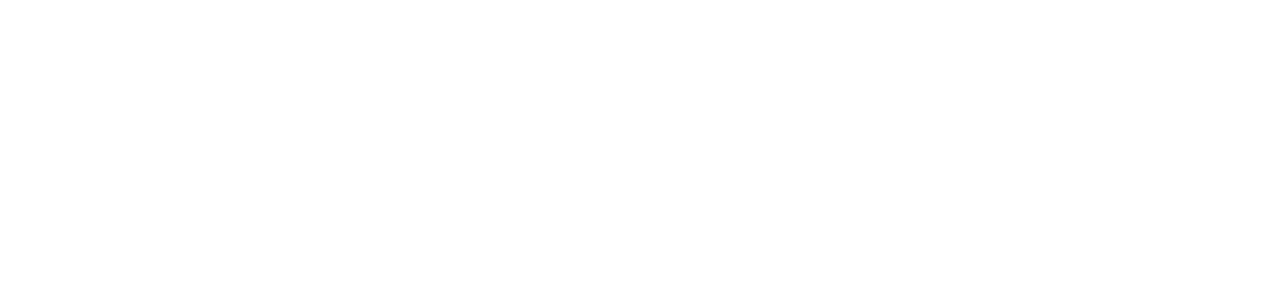
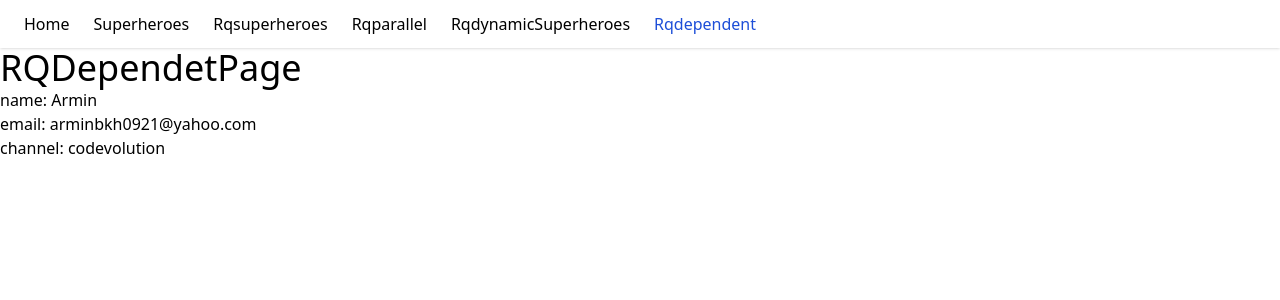
Before and after one commit to armin-bkh/react-query-practice, a React (Create React App) app: page /rqdependent in a window 1280 px wide. Before the commit this address had no page. Shown: the top 300 px of the page. Built offline with nearby package versions, Linux system fonts and the light colour scheme; data requests are answered from the project's data file.

Commit message:
dependent querys

```diff
--- a/database/db.json
+++ b/database/db.json
@@ -20,5 +20,13 @@
     { "id": 1, "name": "radin" },
     { "id": 2, "name": "matin" },
     { "id": 3, "name": "bargi" }
-  ]
+  ],
+  "users": [
+    {
+      "name": "Armin",
+      "id": "arminbkh0921@yahoo.com",
+      "channelId": "codevolution"
+    }
+  ],
+  "channels": [{ "id": "codevolution", "email": "arminbkh0921@yahoo.com" }]
 }
--- a/src/Components/Navbar/Navbar.jsx
+++ b/src/Components/Navbar/Navbar.jsx
@@ -21,6 +21,11 @@ const links = [
     id: 5,
     to: "/rqdynamicSuperheroes",
     title: "rqdynamicSuperheroes",
+  },
+  {
+    id: 6,
+    to: "/rqdependent",
+    title: "rqdependent",
   },
 ];
 
--- /dev/null
+++ b/src/Pages/RQDependentPage.jsx
@@ -0,0 +1,32 @@
+import React from "react";
+import { useQuery } from "react-query";
+import Layout from "../Layout/Layout";
+import http from "../Services/httpServices";
+
+const fetchUser = (email) => {
+  return http.get(`/users/${email}`);
+};
+
+const fetchChannelByChannelId = (channelId) => {
+  return http.get(`/channels/${channelId}`);
+};
+
+function RQDependentPage({ email }) {
+  const { data: user } = useQuery(["rquser", email], () => fetchUser(email));
+  const channelId = user?.data.channelId;
+  const { data: channel } = useQuery(
+    ["rquserchannel", channelId],
+    () => fetchChannelByChannelId(channelId),
+    { enabled: !!channelId }
+  );
+  return (
+    <Layout>
+      <div className="text-4xl">RQDependetPage</div>
+      <h1>name: {user?.data.name}</h1>
+      <h1>email: {user?.data.id}</h1>
+      <h1>channel: {channel?.data.id}</h1>
+    </Layout>
+  );
+}
+
+export default RQDependentPage;
--- a/src/Pages/RQParallelPage.jsx
+++ b/src/Pages/RQParallelPage.jsx
@@ -11,7 +11,7 @@ const fetchFriends = () => {
   return http.get("/friends");
 };
 
-function RQParallel() {
+function RQParallelPage() {
   // const { data: superheroes } = useQuery("rqsuperheroes", fetchSuperheroes);
   // const { data: friends } = useQuery("rqfriends", fetchFriends);
   const [{ data: superheroes }, { data: friends }] = useQueries([
@@ -21,7 +21,7 @@ function RQParallel() {
 
   return (
     <Layout>
-      <div className="text-4xl">RQParallel</div>
+      <div className="text-4xl">RQParallelPage</div>
       <h1 className="text-3xl">superheroes</h1>
       {superheroes?.data.map((superhero) => (
         <div key={superhero.id}>
@@ -38,4 +38,4 @@ function RQParallel() {
   );
 }
 
-export default RQParallel;
+export default RQParallelPage;
--- a/src/Routes/Routes.js
+++ b/src/Routes/Routes.js
@@ -1,4 +1,5 @@
 import HomePage from "../Pages/HomePage";
+import RQDependentPage from "../Pages/RQDependentPage";
 import RQDynamicSuperheroesPage from "../Pages/RQDynamicSuperheroesPage";
 import RQParallelPage from "../Pages/RQParallelPage";
 import RQSuperheroDetailPage from "../Pages/RQSuperheroDetailPage";
@@ -15,6 +16,10 @@ const routes = [
   { path: "/rqsuperheroes/:id", element: <RQSuperheroDetailPage /> },
   { path: "/rqparallel", element: <RQParallelPage /> },
   { path: "/rqdynamicSuperheroes", element: <RQDynamicSuperheroesPage /> },
+  {
+    path: "/rqdependent",
+    element: <RQDependentPage email="arminbkh0921@yahoo.com" />,
+  },
 ];
 
 export default routes;
```
